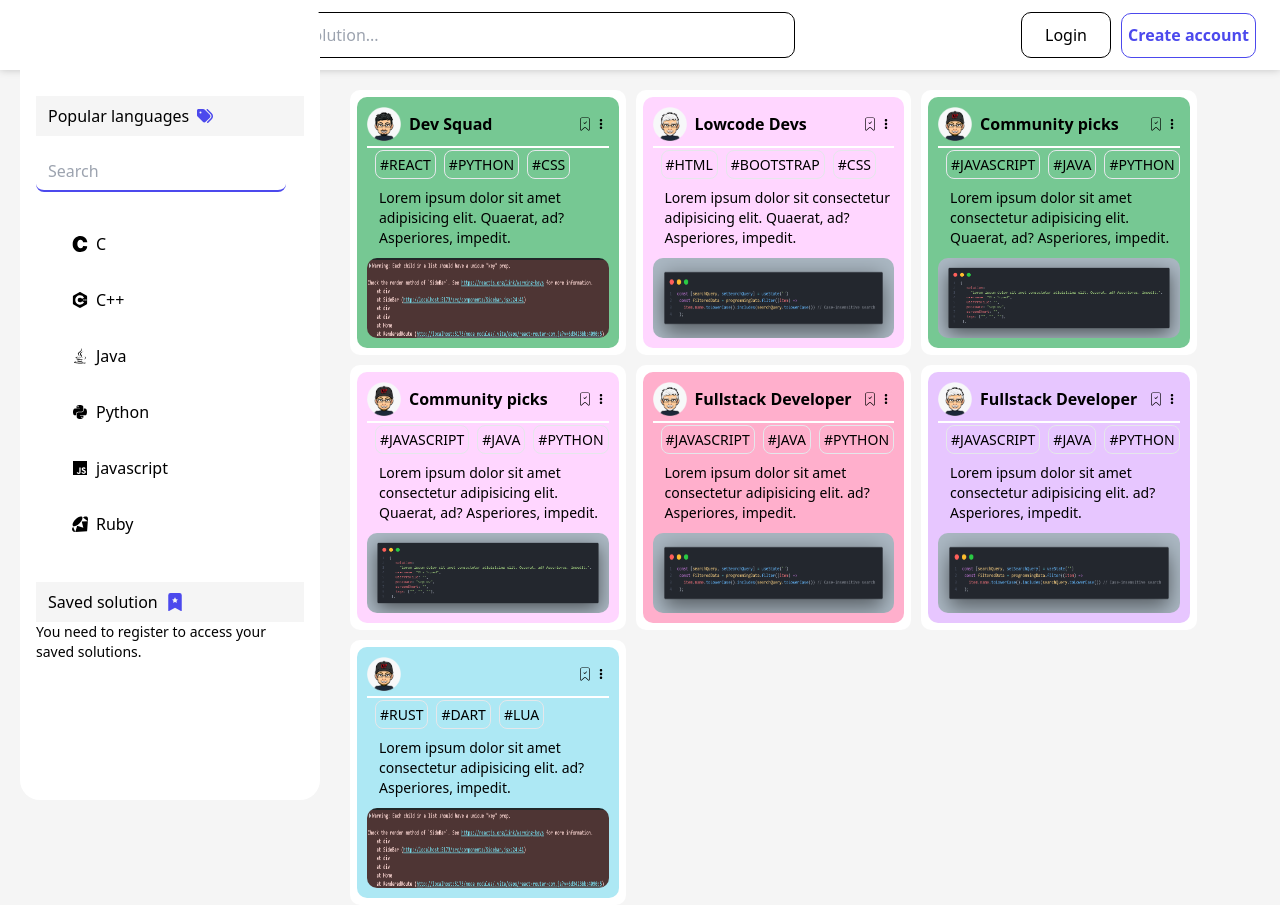
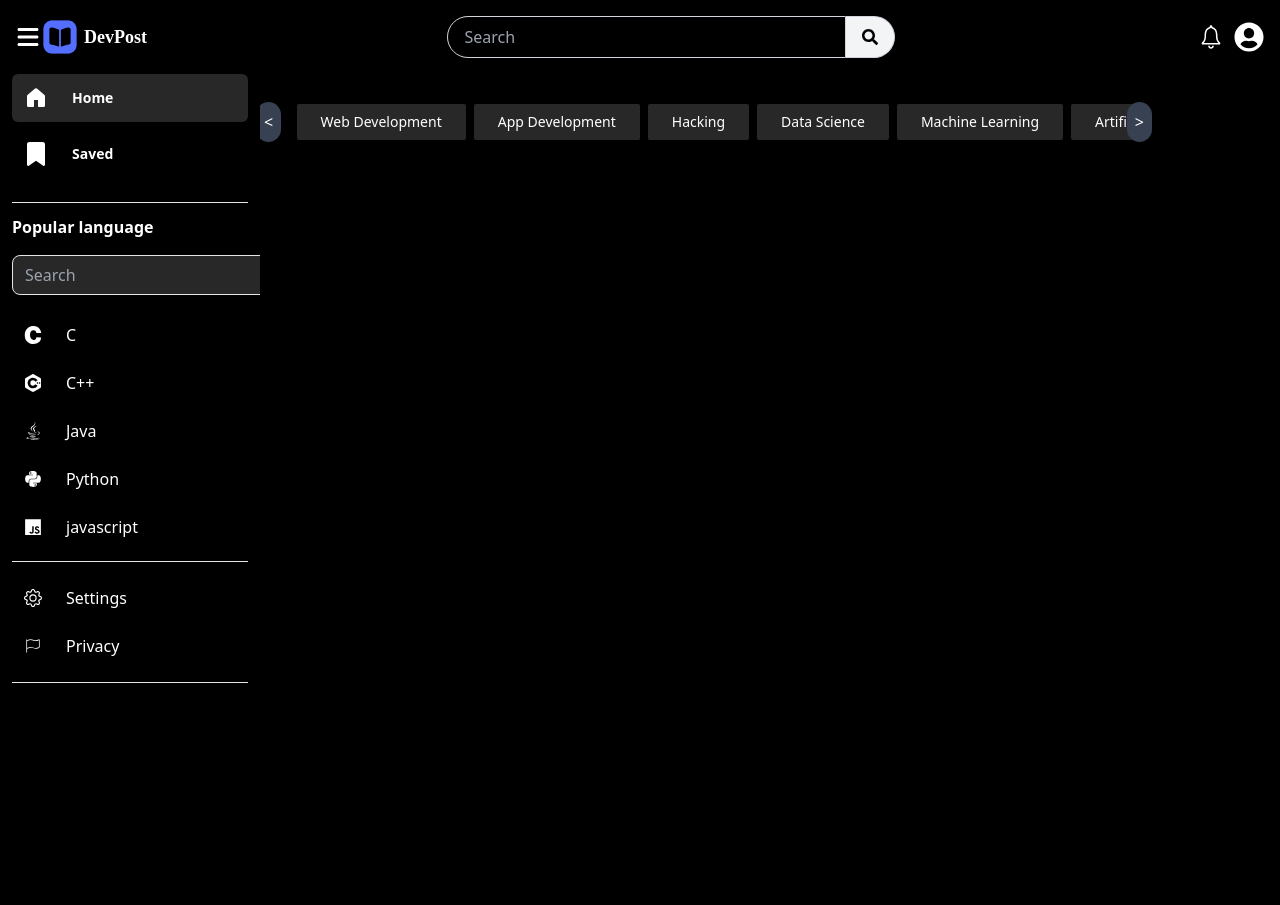
Before and after one commit to GideonJulian/DevPost, a React (Vite) app: page / in a window 1280 px wide. After the commit the page ends 800 px from the top, so only its background shows below. Built offline with nearby package versions, Linux system fonts and the light colour scheme.

Commit message:
Theme changed

```diff
--- a/package.json
+++ b/package.json
@@ -13,7 +13,8 @@
     "react": "^18.3.1",
     "react-dom": "^18.3.1",
     "react-icons": "^5.3.0",
-    "react-router-dom": "^6.26.2"
+    "react-router-dom": "^6.26.2",
+    "tailwind-scrollbar": "^3.1.0"
   },
   "devDependencies": {
     "@eslint/js": "^9.11.1",
--- a/src/components/Navbar.jsx
+++ b/src/components/Navbar.jsx
@@ -1,41 +1,37 @@
 import React from "react";
 import logo from "../assets/logo.png";
-import { FaBars, FaSearch } from "react-icons/fa";
-const Navbar = ({ showMobileSearch }) => {
+import { FaSearch } from "react-icons/fa";
+import { IoIosNotificationsOutline } from "react-icons/io";
+
+import { FaUserCircle } from "react-icons/fa";
+import { FaBars } from "react-icons/fa6";
+const Navbar = ({toggleSidebar}) => {
   return (
-    <div className="nav-container w-full bg-white px-6 py-3 h10">
-      <div className="container flex items-center ">
-        <div className="flex justify-berween w-full">
-          <div className="logo flex items-center ">
-            <div>
-              <span className="bars">
+    <div className="navbar-container p-4 flex items-center justify-around ">
+      <div className="text-white text-2xl" onClick={toggleSidebar}>
         <FaBars />
-              </span>
       </div>
-            <div>
+      <div className="logo flex items-center gap-1 ">
         <img src={logo} alt="" />
-              <h3>
-                Dev<span>Post</span>
-              </h3>
+        <h3 className="text-white font-bold text-lg">DevPost</h3>
       </div>
-          </div>
-          <div className="nav-search">
+      <div className="flex items-center w-full max-w-md mx-auto nav-search">
         <input
           type="text"
-              placeholder="Search error/solution..."
-              className=""
+          placeholder="Search"
+          className="w-full px-4 py-2 border border-gray-300 rounded-l-full focus:outline-none focus:border-blue-500 bg-transparent"
         />
+        <button className="px-4 py-3 bg-gray-100 border border-l-0 border-gray-300 rounded-r-full hover:bg-gray-200">
+          <FaSearch />
+        </button>
       </div>
-        </div>
-        <div className="mobile-searchIcon">
-          <span className="" onClick={showMobileSearch}>
-            <FaSearch />
-          </span>
-        </div>
-        <div className="nav-btns flex items-center">
-          <button className="login font-medium ">Login</button>
-          <button className="signup">Create account</button>
-        </div>
+      <div className="flex gap-2">
+        <button className="font-semibold text-white text-3xl ">
+          <IoIosNotificationsOutline />
+        </button>
+        <button className="font-semibold text-white text-3xl ">
+          <FaUserCircle />
+        </button>
       </div>
     </div>
   );
--- a/src/components/PostCard.jsx
+++ /dev/null
@@ -1,79 +0,0 @@
-import React from "react";
-import { CiBookmarkCheck } from "react-icons/ci";
-import { IoMdMore } from "react-icons/io";
-
-const PostCard = ({
-  postTitle,
-  userName,
-  postDate,
-  postImg,
-  tags,
-  userPics,
-}) => {
-  const backgroundColors = [
-    "#e7c6ff", // Red-Orange
-    "#33FF57", // Green
-    "#ffafcc", // Blue
-    "#FF33A1", // Pink
-    "#ffd6ff", // Gold
-    "#faedcd", // Coral
-    "#33FFFF",
-   // Cyan
-   "#4cc9f0",
-   '#ade8f4',
-   '#e7c6ff',
-   "#76c893"
-  ];
-  const randomColor =
-    backgroundColors[Math.floor(Math.random() * backgroundColors.length)];
-
-  const postStyle = {
-    backgroundColor: randomColor,
-    padding: "10px",
-    borderRadius: "10px",
-
-    // color: "#fff", // For better readability on dark backgrounds
-  };
-
-  return (
-    <div className="post-card bg-white rounded rounded-lg w-full">
-      <div className="inner" style={postStyle}>
-        <div className="top-row flex items-center justify-between ">
-          <div className="profile flex items-center gap-2">
-            <img src={userPics} alt="" />
-            <h3>{userName}</h3>
-          </div>
-          <div className="flex items-center ">
-            <span className="font-medium">
-              <CiBookmarkCheck />
-            </span>
-            <span className="font-medium">
-              <IoMdMore />
-            </span>
-          </div>
-        </div>
-        <div className="tag-row mt-1">
-          {tags?.map((tag, index) => (
-            <span
-              key={index}
-              className="tag-box px-1 py-1 border border-lg rounded-lg text-sm font-medium ml-2 text-black font-medium "
-            >
-              #{tag}
-            </span>
-          ))}
-        </div>
-        <div className="ml-3 mt-3">
-          <h3 className="font-medium text-sm">{postTitle}</h3>
-        </div>
-        <div>
-          <img src={postImg} alt="" className="post-screenshot" />
-        </div>
-      </div>
-      <div className="bottom">
-
-      </div>
-    </div>
-  );
-};
-
-export default PostCard;
--- a/src/components/Sidebar.jsx
+++ b/src/components/Sidebar.jsx
@@ -1,7 +1,11 @@
 import React, { useState } from "react";
 import { FaTags } from "react-icons/fa6";
 import programmingData from "../utils/progrommingList";
-import { BsFillBookmarkStarFill } from "react-icons/bs";
+import { Link } from "react-router-dom";
+import { GoHomeFill } from "react-icons/go";
+import { BsGear } from "react-icons/bs";
+import { FaBookmark } from "react-icons/fa6";
+import { CiFlag1 } from "react-icons/ci";
 const Sidebar = () => {
   const [searchQuery, setSearchquery] = useState("");
   const handleSearchlanguage = (e) => {
@@ -11,54 +15,73 @@ const Sidebar = () => {
     language.name.toLowerCase().includes(searchQuery.toLowerCase())
   );
   return (
-    <div  className='sidebar-container' style={{
-      overflowX: 'auto'
-    }}>
-      <div className="container">
-        {" "}
-        <div className="mt-3 px-3 py-2 h-10 bg-gray w-full flex items-center gap-2 saved-sol-btn">
-          <h3 className="font-medium">Popular languages</h3>
-          <span className="text-main-blue">
-            <FaTags />
+    <div
+      className="sidebar  md:w-64 h-screen flex flex-col text-white fixed bg-black "
+      style={{
+        width: "260px",
+      }}
+    >
+      <div
+        className="container px-3 overflow-auto"
+        style={{
+          overflowY: "auto",
+        }}
+      >
+        <div className="links  border-b pb-6 flex flex-col gap-2">
+          <Link className="flex items-center px-3 py-3 space-x-6 bg-hover rounded-md text-white font-semibold text-sm">
+            <span className="text-white font-semibold text-2xl">
+              <GoHomeFill />
             </span>
+            <span>Home</span>
+          </Link>
+          <Link className="flex items-center px-3 py-3 space-x-6 hover:bg-hover rounded-md text-white font-semibold text-sm">
+            <span className="text-white font-semibold text-2xl ">
+              <FaBookmark />
+            </span>
+            <span>Saved</span>
+          </Link>
         </div>
+        <div className="mt-3 border-b">
+          <h3 className="font-semibold">Popular language</h3>
           <div className="side-search">
             <input
               value={searchQuery}
               type="text"
-            className=" px-3 py-2 h-10 border rounded rounded-lg mt-4"
+              className=" px-3 py-2 h-10 border rounded rounded-lg mt-4 bg-hover"
               placeholder="Search "
               onChange={handleSearchlanguage}
             />
           </div>
           <ul
-          className="ml-2 mt-5 language-list px-5"
-          style={{
-            height: "350px",
-            overflowY: "auto",
-          }}
+            style={{ overflow: "auto", height: "250px" }}
+            className="mt-4 overflow-y-scroll scrollbar scrollbar-track-transparent scrollbar-thumb-transparent  scrollbar-hidden"
           >
-          {filteredLanguages.map((items) => {
-            return (
-              <div className="flex items-center gap-2 cursor-pointer mt-2 px-2 py-3 ">
-                <span>
-                  <items.icon />
+            {filteredLanguages.map((data) => (
+              <div
+                key={data.id}
+                className="p-3 flex items-center gap-6 hover:bg-hover rounded-md cursor-pointer"
+              >
+                <span className="text-lg">
+                  <data.icon />
                 </span>
-                <span>{items.name}</span>
+                <span>{data.name}</span>
               </div>
-            );
-          })}
+            ))}
           </ul>
-        <div className="saved-solution ">
-          <div className="mt-3 px-3 py-2 h-10 bg-gray w-full flex items-center gap-2 saved-sol-btn">
-            <span className="font-medium ">Saved solution</span>
-            <span className="text-main-blue text-lg text-bold ">
-              <BsFillBookmarkStarFill />
+        </div>
+        <div className="mt-3 border-b pb-3">
+          <div className="p-3 flex items-center gap-6 hover:bg-hover rounded-md cursor-pointer">
+            <span className="text-lg">
+              <BsGear />
             </span>
+            <span>Settings</span>
           </div>
-          <ul>
-            <p className="text-sm font-medium font-italic">You need to register to access your saved solutions.</p>
-          </ul>
+          <div className="p-3 flex items-center gap-6 hover:bg-hover rounded-md cursor-pointer">
+            <span className="text-lg">
+              <CiFlag1 />
+            </span>
+            <span>Privacy</span>
+          </div>
         </div>
       </div>
     </div>
--- a/src/index.css
+++ b/src/index.css
@@ -7,170 +7,52 @@
   padding: 0;
 }
 body {
-  background-color: #f5f5f5;
+  background-color: #000000;
 }
 html {
   overflow-x: hidden;
 }
-.nav-container {
-  box-shadow: 0 0 0.5rem #00000034;
-  width: 100%;
-  position: fixed;
+.main-content {
+  padding: 10px 6vw;
+  margin-left: 50px;
+  /* border: 1px solid white; */
+  display: flex;
+  flex-direction: column;
+  align-items: center;
+  justify-content: center;
 }
-.nav-container .container {
-  max-width: 1444px;
-  margin-left: auto;
-  margin-right: auto;
+.tabs-row {
+  width: 90%;
+  /* margin-left: 0; */
 }
-.nav-container .logo h3 {
-  font-family: "Permanent Marker", cursive;
-  font-weight: bold;
-  font-size: 26px;
+.sidebar {
+  /* border: 1px solid white;  */
+  z-index: 99;
 }
-.nav-container .logo div {
-  /* margin-left: 10px; */
-  display: flex;
+
+.navbar-container .logo h3 {
+  font-family: 'Pacifico', cursive;
+/* color: #; */
 }
-.nav-container .logo .bars {
-  font-size: 25px;
-  margin-right: 5px;
-  display: none;
-}
-.nav-container .logo h3 span {
-  color: #4c49ed;
-}
-.nav-container .nav-search input {
-  border: 1px solid black;
-  padding: 10px;
-  width: 600px;
-  border-radius: 10px;
-}
-.nav-container .nav-search {
-  margin-left: 40px;
-}
-.nav-container .nav-btns {
-  gap: 10px;
-}
-.nav-container .nav-btns .login {
-  border: 1px solid;
-  padding: 10px;
-  width: 90px;
-  border-radius: 10px;
-}
-.nav-container .nav-btns .signup {
-  width: 135px;
-  height: 45px;
-  border-radius: 10px;
-  border: #4c49ed solid 1px;
-  font-weight: bold;
-  color: #4c49ed;
-}
-.sidebar-container {
-  width: 300px;
-  height: 100vh;
-  position: fixed;
-  padding: 1rem;
-  background-color: white;
 
-  margin-left: 20px;
-  border-radius: 20px;
-}
-.sidebar-container .container {
-  margin-top: 5rem;
-}
-.sidebar-container .side-search input {
-  border: none;
-  width: 250px;
-  border-bottom: 2px solid #4c49ed;
-  outline: none;
-}
-.sidebar-container .language-list div:hover {
-  background-color: #f5f5f5;
-}
-.sidebar-container .language-list div:hover span {
-  color: #4c49ed;
-  font-weight: bold;
-}
-.sidebar-container .saved-sol-btn {
-  background-color: #f5f5f5;
-  margin-top: 20px;
-}
-.mobile-searchIcon span {
-  display: none;
-}
-.mobile-searchInput {
-  display: none;
-}
-/* post card  */
-.post-container {
-  margin-top: 7%;
-  margin-left: 30px;
-  display: grid;
-  grid-template-columns: repeat(3, 0.15fr);
-  gap: 10px;
-}
-.post-card {
-  /* width: 300px; */
-  border-radius: 10px;
-  padding: 7px;
-}
-.post-card .profile img {
-  width: 34px;
-}
-.post-card .profile h3 {
-  font-weight: bold;
-  /* color: black;  */
-}
-.post-card .top-row {
-  border-bottom: solid white 2px;
-  padding-bottom: 5px;
-}
-.post-card img.post-screenshot {
-  height: 80px;
-  border-radius: 10px;
-  margin-top: 10px;
-  width: 100%;
-}
-@media screen and (max-width: 720px) {
+
+@media screen and (max-width: 700px) {
   .sidebar {
+   width: 0;
+   border: none;
+  }
+  .nav-search {
     display: none;
   }
-  .nav-container .nav-search {
+  .main-content {
+    margin-left: 0;
+    padding: 10px 0 ;
+  }
+  .tabs-row {
+    width: 100%;
+    margin-left: 0 ;
+  }
+  .tabs-row button {
     display: none;
   }
-  .nav-container .nav-btns .login {
-    display: none;
-  }
-  .nav-container .nav-btns .signup {
-    display: none;
-  }
-  .mobile-searchIcon span {
-    font-size: 20px;
-    margin-right: 10px;
-    display: block;
-  }
-  .mobile-searchInput {
-    display: block;
-    width: 100%;
-    margin-left: 30px;
-  }
-  .mobile-searchInput input {
-    width: 350px;
-  }
-  .nav-container .logo .bars {
-    display: block;
-  }
-  .home-container .content {
-    display: flex;
-    gap: 0;
-  }
-  .post-container {
-    grid-template-columns: repeat(1, 0.15fr);
-    place-content: center;
-    margin-top: 20%;
-    margin-left: 10px;
-  }
-  .post-card {
-    width: 340px;
-  }
 }
--- a/src/pages/Home.jsx
+++ b/src/pages/Home.jsx
@@ -1,43 +1,65 @@
-import React, { useState } from "react";
+import React, { useRef, useState } from "react";
 import Navbar from "../components/Navbar";
 import Sidebar from "../components/Sidebar";
-import PostDetails from "../utils/PostDetails";
-import PostCard from "../components/PostCard";
+import tags from "../utils/Tags";
+
 const Home = () => {
-  const [show, setShow] = useState(false);
-  const showMobileSearch = () => {
-    setShow(!show);
+  const [showSideBar, setShowSideBar] = useState(true);
+  const carouselRef = useRef(null);
+
+  // Scroll to the left
+  const scrollLeft = () => {
+    carouselRef.current.scrollBy({ left: -200, behavior: "smooth" });
+  };
+
+  // Scroll to the right
+  const scrollRight = () => {
+    carouselRef.current.scrollBy({ left: 200, behavior: "smooth" });
+  };
+  const toggleSidebar = () => {
+    setShowSideBar(!showSideBar);
   };
   return (
-    <div className="home-container">
-      <div className="">
-        <div className="navbar">
-          <Navbar showMobileSearch={showMobileSearch} />
-        </div>
+    <div>
+      <div className="nav-bar">
+        <Navbar toggleSidebar={toggleSidebar} />
       </div>
-      <div className="content flex gap-80">
-        <div className=" sidebar">
-          <Sidebar />
-        </div>
-        {show ? (
-          <div className="mobile-searchInput mt-20">
-            <input
-              type="text"
-              placeholder="Search post....."
-              className="w-full h-10 px-3 py-2 border"
-            />
+      <div className="sidebar">{showSideBar && <Sidebar />}</div>
+      <div className="main-content ">
+        <div
+          className="tabs-row w-80 p-2 flex items-center gap-2 scrollbar scrollbar-track-transparent scrollbar-thumb-transparent  ml-20"
+          style={{ overflowX: "auto" }}
+        >
+
+
+          <div
+            ref={carouselRef}
+            className="tabs-row w-full p-3 flex items-center gap-2 overflow-x-auto scrollbar scrollbar-track-transparent scrollbar-thumb-transparent ml-14"
+            style={{ scrollSnapType: "x mandatory", scrollBehavior: "smooth" }}
+          >
+                 <button
+            onClick={scrollLeft}
+            className="absolute left-64 z-10 p-2 bg-gray-700 text-white rounded-full"
+          >
+            {"<"}
+          </button>
+            {tags.map((tag, index) => (
+              <div
+                key={index}
+                className="text-white px-6 py-2 rounded-sm bg-hover w-72 text-sm whitespace-nowrap text-ellipsis cursor-pointer"
+              >
+                {tag}
+              </div>
+            ))}
+            <button
+              onClick={scrollRight}
+              className="absolute right-32 z-10 p-2 bg-gray-700 text-white rounded-full"
+            >
+              {">"}
+            </button>
           </div>
-        ) : null}
-        <div className="post-container ">
-          {PostDetails.map((post) => (
-            <PostCard
-              userPics={post.userProfile}
-              userName={post.username}
-              tags={post.tags}
-              postTitle={post.erroTitle}
-              postImg={post.screenShort}
-            />
-          ))}
+
+          {/* Right scroll button */}
         </div>
       </div>
     </div>
--- /dev/null
+++ b/src/utils/Tags.js
@@ -0,0 +1,53 @@
+const tags = [
+    "Web Development",
+    "App Development",
+    "Hacking",
+    "Data Science",
+    "Machine Learning",
+    "Artificial Intelligence",
+    "Blockchain",
+    "Cloud Computing",
+    "Internet of Things (IoT)",
+    "Cybersecurity",
+    "Game Development",
+    "DevOps",
+    "AR/VR Development",
+    "UX/UI Design",
+    "Backend Development",
+    "Frontend Development",
+    "Software Testing",
+    "Data Analysis",
+    "Big Data",
+    "Mobile Development",
+    "Full Stack Development",
+    "Digital Marketing",
+    "Embedded Systems",
+    "Robotics",
+    "Networking",
+    "Database Management",
+    "API Development",
+    "Software Engineering",
+    "Continuous Integration",
+    "System Design",
+    "Quantum Computing",
+    "Open Source",
+    "Scripting",
+    "Server Management",
+    "Desktop Development",
+    "E-commerce Development",
+    "Progressive Web Apps (PWA)",
+    "Code Optimization",
+    "Testing & Debugging",
+    "Cloud Architecture",
+    "Containerization (Docker, Kubernetes)",
+    "Artificial Neural Networks",
+    "Firmware Development",
+    "Natural Language Processing (NLP)",
+    "Automation",
+    "Penetration Testing",
+    "Web3",
+    "SEO Optimization",
+    "FinTech",
+    "EdTech"
+  ];
+export default tags
```
Also changed, not shown: tailwind.config.js (+4 -3 lines), 2 other files (tests, documents, lock files or other folders). Lines whose indentation alone changed are shown as unchanged.
